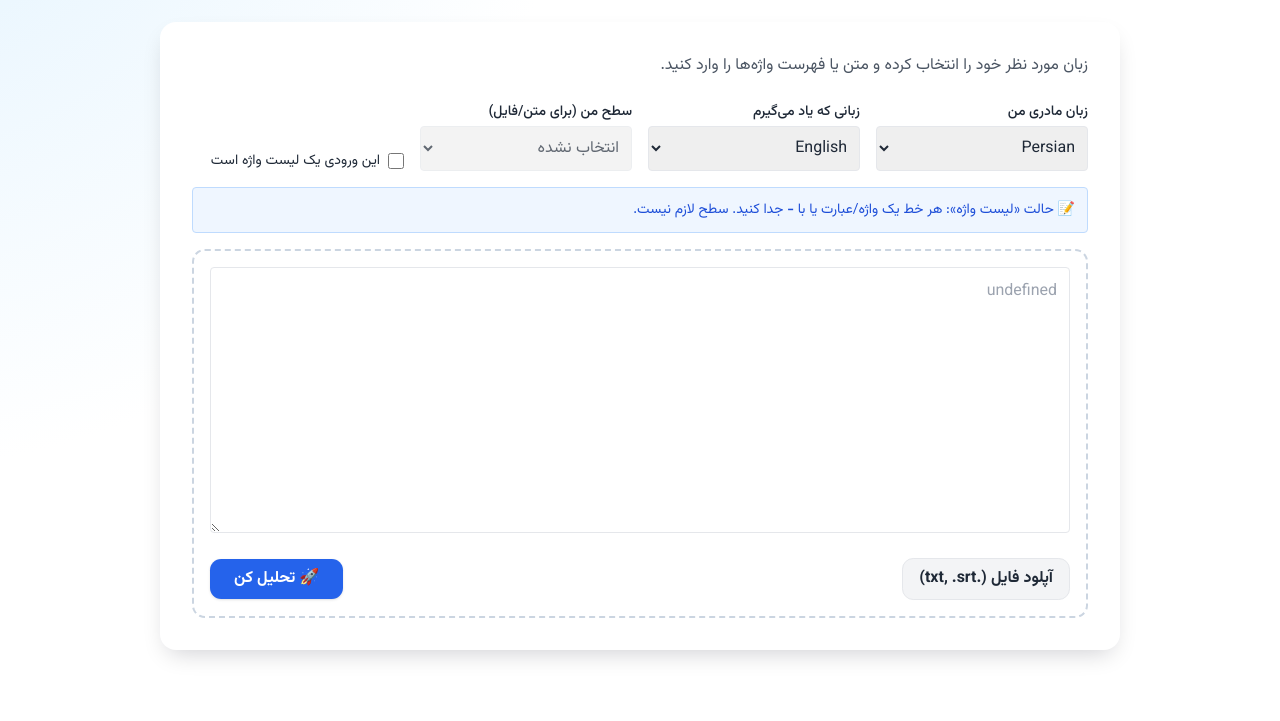
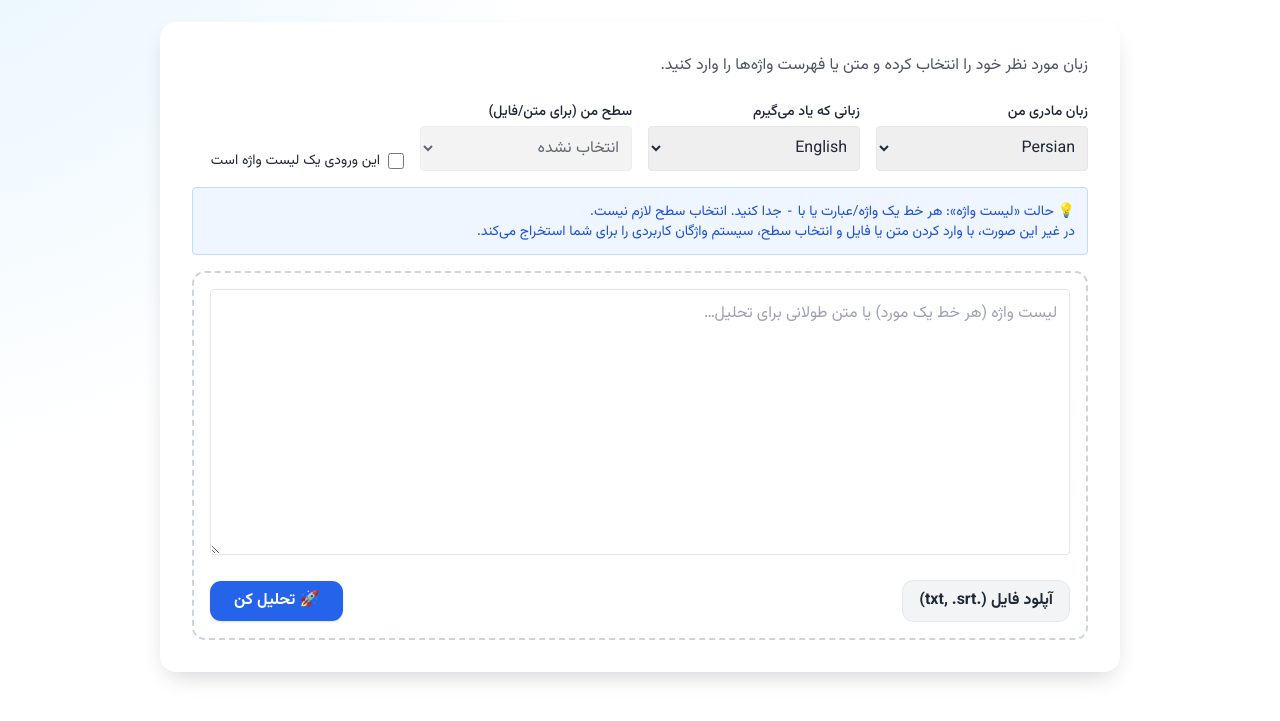
Before and after one commit to MR-Qaderi/Languare-Learner, a plain HTML site: page index.html in a window 1280 px wide. Shown: the part 73-794 px from the top of the page. Drawn offline with nearby package versions, Linux system fonts and the light colour scheme.

Commit message:
Update index.html

```diff
--- a/index.html
+++ b/index.html
@@ -102,14 +102,12 @@
 
       <!-- guidance -->
       <div id="hint-container" class="text-sm text-blue-700 bg-blue-50 border border-blue-200 rounded p-3 mb-4">
-        <span id="hint">💡 اگر «لیست واژه» وارد می‌کنید: <b>هر خط</b> یک واژه/عبارت یا واژه‌ها را با <code>-</code> جدا کنید. در این حالت نیازی به انتخاب سطح نیست.
-        اگر متن بلند یا فایل می‌فرستید، <b>حتماً سطح</b> خود را انتخاب کنید تا خروجی مطابق سطح شما باشد.</span>
+        <span id="hint"></span>
       </div>
 
       <!-- input -->
       <div id="drop-zone" class="drop-zone p-4">
-        <textarea id="text-input" rows="10" class="w-full p-3 rounded border"
-          placeholder="لیست واژه (هر خط یک مورد) یا متن طولانی برای تحلیل…"></textarea>
+        <textarea id="text-input" rows="10" class="w-full p-3 rounded border"></textarea>
         <div class="flex flex-col md:flex-row gap-3 md:items-center justify-between mt-4">
           <div class="flex items-center gap-2">
             <label for="file-upload" class="cursor-pointer btn btn-ghost px-4 py-2 border">
@@ -233,15 +231,12 @@
       const fileAttached = !!fileUpload.files[0];
       const autoIsList = looksLikeWordList(t) && !fileAttached;
       const isList = forceWordlist.checked || autoIsList;
-      const strings = uiStrings[currentLang] || uiStrings.en;
 
       if (isList){
         userLevelSelect.value='Unspecified';
         userLevelSelect.disabled = true;
-        hint.innerHTML = strings.hintWordlist;
       }else{
         userLevelSelect.disabled = false;
-        hint.innerHTML = strings.hintText;
       }
     }
 
@@ -511,7 +506,8 @@ ${isWordList ? `Here is the word/phrase list:\n${text}` : `Here is the text to a
             errorAIResponse: "پاسخ معتبری از هوش مصنوعی دریافت نشد.", errorServer: "مشکل ارتباط با سرور. دوباره تلاش کنید.", errorNoResults: "موردی پیدا نشد؛ ورودی دیگری امتحان کنید.",
             wordNotFound: "کلمه یافت نشد", definition: "تعریف", grammar: "نوع گرامر", collocations: "ترکیب‌های رایج", examples: "مثال‌ها",
             commonMistakes: "اشتباهات رایج", contextNote: "نکته", pronunciation: "تلفظ", forceWordlistLabel: "این ورودی یک لیست واژه است",
-            hintWordlist: "📝 حالت «لیست واژه»: هر خط یک واژه/عبارت یا با <b>-</b> جدا کنید. سطح لازم نیست.", hintText: "📚 حالت «متن/فایل»: لطفاً سطح خود را انتخاب کنید تا واژگان و عبارات مطابق سطح شما استخراج شوند.",
+            hintStatic: "💡 حالت «لیست واژه»: هر خط یک واژه/عبارت یا با <code>-</code> جدا کنید. انتخاب سطح لازم نیست.<br>در غیر این صورت، با وارد کردن متن یا فایل و انتخاب سطح، سیستم واژگان کاربردی را برای شما استخراج می‌کند.",
+            textPlaceholder: "لیست واژه (هر خط یک مورد) یا متن طولانی برای تحلیل…",
             expandAll: "⬇️ باز کردن همه", collapseAll: "⬆️ بستن همه", speakWord: "شنیدن واژه", speakSentence: "شنیدن جمله", stopSpeech: "توقف گفتار"
         },
         en: {
@@ -523,18 +519,18 @@ ${isWordList ? `Here is the word/phrase list:\n${text}` : `Here is the text to a
             errorLevel: "For texts/files, please select your level.", errorText: "Please enter or upload valid input.", errorAIResponse: "No valid AI response.",
             errorServer: "Problem connecting to server. Try again.", errorNoResults: "No items found. Try another input.", wordNotFound: "Word not found",
             definition: "Definition", grammar: "Grammar", collocations: "Collocations", examples: "Examples", commonMistakes: "Common Mistakes", contextNote: "Context/Note",
-            pronunciation: "Pronunciation", forceWordlistLabel: "This input is a word list", hintWordlist: "📝 Word List Mode: One word/phrase per line, or separate with <b>-</b>. Level is not required.",
-            hintText: "📚 Text/File Mode: Please select your level to get suitable words and phrases.",
+            pronunciation: "Pronunciation", forceWordlistLabel: "This input is a word list",
+            hintStatic: "💡 'Word List' mode: one word/phrase per line or separated with <code>-</code>. Level selection is not needed.<br>Otherwise, by pasting text or uploading a file and selecting your level, the system will extract practical vocabulary for you.",
+            textPlaceholder: "Word list (one item per line) or long text for analysis...",
             expandAll: "⬇️ Expand All", collapseAll: "⬆️ Collapse All", speakWord: "Speak word", speakSentence: "Speak sentence", stopSpeech: "Stop speech"
         },
-        // Other languages are abridged for brevity but would follow the same structure.
-        de: {appTitle:"KI-Sprachlerner",mainTitle:"Intelligenter Vokabeltrainer",subtitle:"Wortliste oder langen Text eingeben.",sourceLangLabel:"Meine Muttersprache",targetLangLabel:"Sprache, die ich lerne",userLevelLabel:"Mein Niveau (für Text/Dateien)",levelUnspecified:"Nicht angegeben",levelA1:"A1 (Anfänger)",levelA2:"A2 (Grundlegend)",levelB1:"B1 (Mittelstufe)",levelB2:"B2 (Obere Mittelstufe)",levelC1:"C1 (Fortgeschritten)",uploadBtnText:"Datei hochladen (.txt, .srt)",processBtn:"Analysieren",resultsTitle:"Analyseergebnisse",startOverBtn:"Neu anfangen",errorLevel:"Für Texte/Dateien bitte Niveau wählen.",errorText:"Bitte gültige Eingabe eingeben/hochladen.",errorAIResponse:"Keine gültige KI-Antwort.",errorServer:"Verbindungsproblem. Erneut versuchen.",errorNoResults:"Keine Elemente gefunden.",wordNotFound:"Wort nicht gefunden",definition:"Definition",grammar:"Grammatik",collocations:"Kollokationen",examples:"Beispiele",commonMistakes:"Häufige Fehler",contextNote:"Kontext/Notiz",pronunciation:"Aussprache",forceWordlistLabel:"Dies ist eine Wortliste",hintWordlist:"📝 Wortlistenmodus: Ein Wort/Satz pro Zeile oder mit <b>-</b> trennen. Niveau ist nicht erforderlich.",hintText:"📚 Text-/Dateimodus: Bitte wählen Sie Ihr Niveau.",expandAll:"⬇️ Alle erweitern",collapseAll:"⬆️ Alle reduzieren",speakWord:"Wort sprechen",speakSentence:"Satz sprechen",stopSpeech:"Sprache stoppen"},
-        fr: {appTitle:"Apprentissage des langues par l'IA",mainTitle:"Constructeur de vocabulaire intelligent",subtitle:"Saisissez une liste de mots ou un long texte.",sourceLangLabel:"Ma langue maternelle",targetLangLabel:"Langue que j'apprends",userLevelLabel:"Mon niveau (pour textes/fichiers)",levelUnspecified:"Non spécifié",levelA1:"A1 (Débutant)",levelA2:"A2 (Élémentaire)",levelB1:"B1 (Intermédiaire)",levelB2:"B2 (Intermédiaire supérieur)",levelC1:"C1 (Avancé)",uploadBtnText:"Télécharger (.txt, .srt)",processBtn:"Analyser",resultsTitle:"Résultats de l'analyse",startOverBtn:"Recommencer",errorLevel:"Pour textes/fichiers, choisissez votre niveau.",errorText:"Veuillez saisir ou télécharger une entrée valide.",errorAIResponse:"Aucune réponse valide.",errorServer:"Problème de connexion.",errorNoResults:"Aucun élément trouvé.",wordNotFound:"Mot non trouvé",definition:"Définition",grammar:"Grammaire",collocations:"Collocations",examples:"Exemples",commonMistakes:"Erreurs courantes",contextNote:"Contexte/Note",pronunciation:"Prononciation",forceWordlistLabel:"Ceci est une liste de mots",hintWordlist:"📝 Mode liste de mots : Un mot/phrase par ligne, ou séparer par <b>-</b>. Le niveau n'est pas requis.",hintText:"📚 Mode texte/fichier : Veuillez sélectionner votre niveau.",expandAll:"⬇️ Tout déplier",collapseAll:"⬆️ Tout replier",speakWord:"Parler le mot",speakSentence:"Parler la phrase",stopSpeech:"Arrêter la parole"},
-        es: {appTitle:"Aprendizaje de idiomas con IA",mainTitle:"Constructor de vocabulario inteligente",subtitle:"Lista de palabras o texto largo.",sourceLangLabel:"Mi lengua materna",targetLangLabel:"Idioma que aprendo",userLevelLabel:"Mi nivel (para texto/archivos)",levelUnspecified:"No especificado",levelA1:"A1 (Principiante)",levelA2:"A2 (Elemental)",levelB1:"B1 (Intermedio)",levelB2:"B2 (Intermedio alto)",levelC1:"C1 (Avanzado)",uploadBtnText:"Subir (.txt, .srt)",processBtn:"Analizar",resultsTitle:"Resultados del análisis",startOverBtn:"Empezar de nuevo",errorLevel:"Para textos/archivos, elige tu nivel.",errorText:"Introduce o sube una entrada válida.",errorAIResponse:"Sin respuesta válida.",errorServer:"Problemas de conexión.",errorNoResults:"No se encontraron elementos.",wordNotFound:"No se encontró palabra",definition:"Definición",grammar:"Gramática",collocations:"Colocaciones",examples:"Ejemplos",commonMistakes:"Errores comunes",contextNote:"Contexto/Nota",pronunciation:"Pronunciación",forceWordlistLabel:"Esta es una lista de palabras",hintWordlist:"📝 Modo lista de palabras: Una palabra/frase por línea, o separar con <b>-</b>. No se requiere nivel.",hintText:"📚 Modo texto/archivo: Por favor, seleccione su nivel.",expandAll:"⬇️ Expandir todo",collapseAll:"⬆️ Contraer todo",speakWord:"Decir palabra",speakSentence:"Decir frase",stopSpeech:"Detener voz"},
-        zh: {appTitle:"人工智能语言学习器",mainTitle:"智能词汇构建器",subtitle:"输入单词列表或长文本。",sourceLangLabel:"我的母语",targetLangLabel:"我学习的语言",userLevelLabel:"我的水平（用于文本/文件）",levelUnspecified:"未指定",levelA1:"A1 (初学者)",levelA2:"A2 (初级)",levelB1:"B1 (中级)",levelB2:"B2 (中高级)",levelC1:"C1 (高级)",uploadBtnText:"上传文件 (.txt, .srt)",processBtn:"分析",resultsTitle:"分析结果",startOverBtn:"重新开始",errorLevel:"对于文本/文件请选择水平。",errorText:"请输入或上传有效输入。",errorAIResponse:"无有效响应。",errorServer:"连接问题。",errorNoResults:"未找到项目。",wordNotFound:"未找到单词",definition:"定义",grammar:"语法",collocations:"搭配",examples:"例子",commonMistakes:"常见错误",contextNote:"语境/说明",pronunciation:"发音",forceWordlistLabel:"这是一个单词列表",hintWordlist:"📝 单词列表模式：每行一个单词/短语，或用<b>-</b>分隔。不需要级别。",hintText:"📚 文本/文件模式：请选择您的级别。",expandAll:"⬇️ 全部展开",collapseAll:"⬆️ 全部折叠",speakWord:"朗读单词",speakSentence:"朗读句子",stopSpeech:"停止朗读"},
-        tr: {appTitle:"Yapay Zeka ile Dil Öğrenimi",mainTitle:"Akıllı Kelime Oluşturucu",subtitle:"Kelime listesi veya uzun metin.",sourceLangLabel:"Ana Dilim",targetLangLabel:"Öğrendiğim Dil",userLevelLabel:"Seviyem (metin/dosyalar için)",levelUnspecified:"Belirtilmemiş",levelA1:"A1 (Başlangıç)",levelA2:"A2 (Temel)",levelB1:"B1 (Orta)",levelB2:"B2 (Orta-üstü)",levelC1:"C1 (İleri)",uploadBtnText:"Dosya (.txt, .srt)",processBtn:"Analiz Et",resultsTitle:"Analiz Sonuçları",startOverBtn:"Yeniden Başla",errorLevel:"Metin/dosyalar için seviye seçin.",errorText:"Geçerli bir giriş girin/yükleyin.",errorAIResponse:"Geçerli yanıt yok.",errorServer:"Bağlantı sorunu.",errorNoResults:"Öğe bulunamadı.",wordNotFound:"Kelime bulunamadı",definition:"Tanım",grammar:"Gramer",collocations:"Birlikte Kullanımlar",examples:"Örnekler",commonMistakes:"Yaygın Hatalar",contextNote:"Bağlam/Not",pronunciation:"Telaffuz",forceWordlistLabel:"Bu bir kelime listesidir",hintWordlist:"📝 Kelime Listesi Modu: Satır başına bir kelime/ifade veya <b>-</b> ile ayırın. Seviye gerekli değildir.",hintText:"📚 Metin/Dosya Modu: Lütfen seviyenizi seçin.",expandAll:"⬇️ Tümünü Genişlet",collapseAll:"⬆️ Tümünü Daralt",speakWord:"Kelimeyi söyle",speakSentence:"Cümleyi söyle",stopSpeech:"Konuşmayı durdur"},
-        it: {appTitle:"Apprendimento delle lingue con IA",mainTitle:"Costruttore di vocabolario intelligente",subtitle:"Elenco parole o testo lungo.",sourceLangLabel:"Lingua madre",targetLangLabel:"Lingua che imparo",userLevelLabel:"Livello (per testi/file)",levelUnspecified:"Non specificato",levelA1:"A1 (Principiante)",levelA2:"A2 (Elementare)",levelB1:"B1 (Intermedio)",levelB2:"B2 (Intermedio-superiore)",levelC1:"C1 (Avanzato)",uploadBtnText:"Carica (.txt, .srt)",processBtn:"Analizza",resultsTitle:"Risultati dell'analisi",startOverBtn:"Ricomincia",errorLevel:"Per testi/file seleziona il livello.",errorText:"Inserisci/carica un input valido.",errorAIResponse:"Nessuna risposta valida.",errorServer:"Problema di connessione.",errorNoResults:"Nessun elemento trovato.",wordNotFound:"Parola non trovata",definition:"Definizione",grammar:"Grammatica",collocations:"Collocazioni",examples:"Esempi",commonMistakes:"Errori comuni",contextNote:"Contesto/Nota",pronunciation:"Pronuncia",forceWordlistLabel:"Questa è una lista di parole",hintWordlist:"📝 Modalità lista di parole: Una parola/frase per riga, o separare con <b>-</b>. Il livello non è richiesto.",hintText:"📚 Modalità testo/file: Seleziona il tuo livello.",expandAll:"⬇️ Espandi tutto",collapseAll:"⬆️ Comprimi tutto",speakWord:"Pronuncia parola",speakSentence:"Pronuncia frase",stopSpeech:"Ferma discorso"},
-        ru: {appTitle:"Изучение языков с ИИ",mainTitle:"Умный конструктор словарного запаса",subtitle:"Список слов или длинный текст.",sourceLangLabel:"Родной язык",targetLangLabel:"Изучаемый язык",userLevelLabel:"Уровень (для текста/файлов)",levelUnspecified:"Не указан",levelA1:"A1 (Начинающий)",levelA2:"A2 (Элементарный)",levelB1:"B1 (Средний)",levelB2:"B2 (Выше среднего)",levelC1:"C1 (Продвинутый)",uploadBtnText:"Загрузить (.txt, .srt)",processBtn:"Анализировать",resultsTitle:"Результаты анализа",startOverBtn:"Начать сначала",errorLevel:"Для текста/файлов укажите уровень.",errorText:"Введите/загрузите корректные данные.",errorAIResponse:"Нет ответа ИИ.",errorServer:"Ошибка соединения.",errorNoResults:"Ничего не найдено.",wordNotFound:"Слово не найдено",definition:"Определение",grammar:"Грамматика",collocations:"Сочетания",examples:"Примеры",commonMistakes:"Частые ошибки",contextNote:"Контекст/Примечание",pronunciation:"Произношение",forceWordlistLabel:"Это список слов",hintWordlist:"📝 Режим списка слов: Одно слово/фраза на строку или разделите с помощью <b>-</b>. Уровень не требуется.",hintText:"📚 Режим текста/файла: Пожалуйста, выберите свой уровень.",expandAll:"⬇️ Развернуть все",collapseAll:"⬆️ Свернуть все",speakWord:"Произнести слово",speakSentence:"Произнести предложение",stopSpeech:"Остановить речь"}
+        de: {appTitle:"KI-Sprachlerner",mainTitle:"Intelligenter Vokabeltrainer",subtitle:"Wortliste oder langen Text eingeben.",sourceLangLabel:"Meine Muttersprache",targetLangLabel:"Sprache, die ich lerne",userLevelLabel:"Mein Niveau (für Text/Dateien)",levelUnspecified:"Nicht angegeben",levelA1:"A1 (Anfänger)",levelA2:"A2 (Grundlegend)",levelB1:"B1 (Mittelstufe)",levelB2:"B2 (Obere Mittelstufe)",levelC1:"C1 (Fortgeschritten)",uploadBtnText:"Datei hochladen (.txt, .srt)",processBtn:"Analysieren",resultsTitle:"Analyseergebnisse",startOverBtn:"Neu anfangen",errorLevel:"Für Texte/Dateien bitte Niveau wählen.",errorText:"Bitte gültige Eingabe eingeben/hochladen.",errorAIResponse:"Keine gültige KI-Antwort.",errorServer:"Verbindungsproblem. Erneut versuchen.",errorNoResults:"Keine Elemente gefunden.",wordNotFound:"Wort nicht gefunden",definition:"Definition",grammar:"Grammatik",collocations:"Kollokationen",examples:"Beispiele",commonMistakes:"Häufige Fehler",contextNote:"Kontext/Notiz",pronunciation:"Aussprache",forceWordlistLabel:"Dies ist eine Wortliste",hintStatic:"💡 Wortlistenmodus: Ein Wort/Satz pro Zeile oder mit <code>-</code> trennen. Niveau ist nicht erforderlich.<br>Andernfalls extrahiert das System Vokabeln für Sie.",textPlaceholder:"Wortliste (ein Eintrag pro Zeile) oder langer Text...",expandAll:"⬇️ Alle erweitern",collapseAll:"⬆️ Alle reduzieren",speakWord:"Wort sprechen",speakSentence:"Satz sprechen",stopSpeech:"Sprache stoppen"},
+        fr: {appTitle:"Apprentissage des langues par l'IA",mainTitle:"Constructeur de vocabulaire intelligent",subtitle:"Saisissez une liste de mots ou un long texte.",sourceLangLabel:"Ma langue maternelle",targetLangLabel:"Langue que j'apprends",userLevelLabel:"Mon niveau (pour textes/fichiers)",levelUnspecified:"Non spécifié",levelA1:"A1 (Débutant)",levelA2:"A2 (Élémentaire)",levelB1:"B1 (Intermédiaire)",levelB2:"B2 (Intermédiaire supérieur)",levelC1:"C1 (Avancé)",uploadBtnText:"Télécharger (.txt, .srt)",processBtn:"Analyser",resultsTitle:"Résultats de l'analyse",startOverBtn:"Recommencer",errorLevel:"Pour textes/fichiers, choisissez votre niveau.",errorText:"Veuillez saisir ou télécharger une entrée valide.",errorAIResponse:"Aucune réponse valide.",errorServer:"Problème de connexion.",errorNoResults:"Aucun élément trouvé.",wordNotFound:"Mot non trouvé",definition:"Définition",grammar:"Grammaire",collocations:"Collocations",examples:"Exemples",commonMistakes:"Erreurs courantes",contextNote:"Contexte/Note",pronunciation:"Prononciation",forceWordlistLabel:"Ceci est une liste de mots",hintStatic:"💡 Mode liste de mots : Un mot/phrase par ligne, ou séparer par <code>-</code>. Le niveau n'est pas requis.<br>Sinon, le système extraira le vocabulaire pour vous.",textPlaceholder:"Liste de mots (un par ligne) ou texte long...",expandAll:"⬇️ Tout déplier",collapseAll:"⬆️ Tout replier",speakWord:"Parler le mot",speakSentence:"Parler la phrase",stopSpeech:"Arrêter la parole"},
+        es: {appTitle:"Aprendizaje de idiomas con IA",mainTitle:"Constructor de vocabulario inteligente",subtitle:"Lista de palabras o texto largo.",sourceLangLabel:"Mi lengua materna",targetLangLabel:"Idioma que aprendo",userLevelLabel:"Mi nivel (para texto/archivos)",levelUnspecified:"No especificado",levelA1:"A1 (Principiante)",levelA2:"A2 (Elemental)",levelB1:"B1 (Intermedio)",levelB2:"B2 (Intermedio alto)",levelC1:"C1 (Avanzado)",uploadBtnText:"Subir (.txt, .srt)",processBtn:"Analizar",resultsTitle:"Resultados del análisis",startOverBtn:"Empezar de nuevo",errorLevel:"Para textos/archivos, elige tu nivel.",errorText:"Introduce o sube una entrada válida.",errorAIResponse:"Sin respuesta válida.",errorServer:"Problemas de conexión.",errorNoResults:"No se encontraron elementos.",wordNotFound:"No se encontró palabra",definition:"Definición",grammar:"Gramática",collocations:"Colocaciones",examples:"Ejemplos",commonMistakes:"Errores comunes",contextNote:"Contexto/Nota",pronunciation:"Pronunciación",forceWordlistLabel:"Esta es una lista de palabras",hintStatic:"💡 Modo lista de palabras: Una palabra/frase por línea, o separar con <code>-</code>. No se requiere nivel.<br>De lo contrario, el sistema extraerá vocabulario para ti.",textPlaceholder:"Lista de palabras (una por línea) o texto largo...",expandAll:"⬇️ Expandir todo",collapseAll:"⬆️ Contraer todo",speakWord:"Decir palabra",speakSentence:"Decir frase",stopSpeech:"Detener voz"},
+        zh: {appTitle:"人工智能语言学习器",mainTitle:"智能词汇构建器",subtitle:"输入单词列表或长文本。",sourceLangLabel:"我的母语",targetLangLabel:"我学习的语言",userLevelLabel:"我的水平（用于文本/文件）",levelUnspecified:"未指定",levelA1:"A1 (初学者)",levelA2:"A2 (初级)",levelB1:"B1 (中级)",levelB2:"B2 (中高级)",levelC1:"C1 (高级)",uploadBtnText:"上传文件 (.txt, .srt)",processBtn:"分析",resultsTitle:"分析结果",startOverBtn:"重新开始",errorLevel:"对于文本/文件请选择水平。",errorText:"请输入或上传有效输入。",errorAIResponse:"无有效响应。",errorServer:"连接问题。",errorNoResults:"未找到项目。",wordNotFound:"未找到单词",definition:"定义",grammar:"语法",collocations:"搭配",examples:"例子",commonMistakes:"常见错误",contextNote:"语境/说明",pronunciation:"发音",forceWordlistLabel:"这是一个单词列表",hintStatic:"💡 单词列表模式：每行一个单词/短语，或用<code>-</code>分隔。不需要级别。<br>否则，系统将为您提取词汇。",textPlaceholder:"单词列表（每行一项）或长文本...",expandAll:"⬇️ 全部展开",collapseAll:"⬆️ 全部折叠",speakWord:"朗读单词",speakSentence:"朗读句子",stopSpeech:"停止朗读"},
+        tr: {appTitle:"Yapay Zeka ile Dil Öğrenimi",mainTitle:"Akıllı Kelime Oluşturucu",subtitle:"Kelime listesi veya uzun metin.",sourceLangLabel:"Ana Dilim",targetLangLabel:"Öğrendiğim Dil",userLevelLabel:"Seviyem (metin/dosyalar için)",levelUnspecified:"Belirtilmemiş",levelA1:"A1 (Başlangıç)",levelA2:"A2 (Temel)",levelB1:"B1 (Orta)",levelB2:"B2 (Orta-üstü)",levelC1:"C1 (İleri)",uploadBtnText:"Dosya (.txt, .srt)",processBtn:"Analiz Et",resultsTitle:"Analiz Sonuçları",startOverBtn:"Yeniden Başla",errorLevel:"Metin/dosyalar için seviye seçin.",errorText:"Geçerli bir giriş girin/yükleyin.",errorAIResponse:"Geçerli yanıt yok.",errorServer:"Bağlantı sorunu.",errorNoResults:"Öğe bulunamadı.",wordNotFound:"Kelime bulunamadı",definition:"Tanım",grammar:"Gramer",collocations:"Birlikte Kullanımlar",examples:"Örnekler",commonMistakes:"Yaygın Hatalar",contextNote:"Bağlam/Not",pronunciation:"Telaffuz",forceWordlistLabel:"Bu bir kelime listesidir",hintStatic:"📝 Kelime Listesi Modu: Satır başına bir kelime/ifade veya <b>-</b> ile ayırın. Seviye gerekli değildir.",hintText:"📚 Metin/Dosya Modu: Lütfen seviyenizi seçin.",expandAll:"⬇️ Tümünü Genişlet",collapseAll:"⬆️ Tümünü Daralt",speakWord:"Kelimeyi söyle",speakSentence:"Cümleyi söyle",stopSpeech:"Konuşmayı durdur"},
+        it: {appTitle:"Apprendimento delle lingue con IA",mainTitle:"Costruttore di vocabolario intelligente",subtitle:"Elenco parole o testo lungo.",sourceLangLabel:"Lingua madre",targetLangLabel:"Lingua che imparo",userLevelLabel:"Livello (per testi/file)",levelUnspecified:"Non specificato",levelA1:"A1 (Principiante)",levelA2:"A2 (Elementare)",levelB1:"B1 (Intermedio)",levelB2:"B2 (Intermedio-superiore)",levelC1:"C1 (Avanzato)",uploadBtnText:"Carica (.txt, .srt)",processBtn:"Analizza",resultsTitle:"Risultati dell'analisi",startOverBtn:"Ricomincia",errorLevel:"Per testi/file seleziona il livello.",errorText:"Inserisci/carica un input valido.",errorAIResponse:"Nessuna risposta valida.",errorServer:"Problema di connessione.",errorNoResults:"Nessun elemento trovato.",wordNotFound:"Parola non trovata",definition:"Definizione",grammar:"Grammatica",collocations:"Collocazioni",examples:"Esempi",commonMistakes:"Errori comuni",contextNote:"Contesto/Nota",pronunciation:"Pronuncia",forceWordlistLabel:"Questa è una lista di parole",hintStatic:"📝 Modalità lista di parole: Una parola/frase per riga, o separare con <b>-</b>. Il livello non è richiesto.",hintText:"📚 Modalità testo/file: Seleziona il tuo livello.",expandAll:"⬇️ Espandi tutto",collapseAll:"⬆️ Comprimi tutto",speakWord:"Pronuncia parola",speakSentence:"Pronuncia frase",stopSpeech:"Ferma discorso"},
+        ru: {appTitle:"Изучение языков с ИИ",mainTitle:"Умный конструктор словарного запаса",subtitle:"Список слов или длинный текст.",sourceLangLabel:"Родной язык",targetLangLabel:"Изучаемый язык",userLevelLabel:"Уровень (для текста/файлов)",levelUnspecified:"Не указан",levelA1:"A1 (Начинающий)",levelA2:"A2 (Элементарный)",levelB1:"B1 (Средний)",levelB2:"B2 (Выше среднего)",levelC1:"C1 (Продвинутый)",uploadBtnText:"Загрузить (.txt, .srt)",processBtn:"Анализировать",resultsTitle:"Результаты анализа",startOverBtn:"Начать сначала",errorLevel:"Для текста/файлов укажите уровень.",errorText:"Введите/загрузите корректные данные.",errorAIResponse:"Нет ответа ИИ.",errorServer:"Ошибка соединения.",errorNoResults:"Ничего не найдено.",wordNotFound:"Слово не найдено",definition:"Определение",grammar:"Грамматика",collocations:"Сочетания",examples:"Примеры",commonMistakes:"Частые ошибки",contextNote:"Контекст/Примечание",pronunciation:"Произношение",forceWordlistLabel:"Это список слов",hintStatic:"📝 Режим списка слов: Одно слово/фраза на строку или разделите с помощью <b>-</b>. Уровень не требуется.",hintText:"📚 Режим текста/файла: Пожалуйста, выберите свой уровень.",expandAll:"⬇️ Развернуть все",collapseAll:"⬆️ Свернуть все",speakWord:"Произнести слово",speakSentence:"Произнести предложение",stopSpeech:"Остановить речь"}
     };
 
     function setLanguage(lang){
@@ -566,6 +562,7 @@ ${isWordList ? `Here is the word/phrase list:\n${text}` : `Here is the text to a
       document.getElementById('collapse-all').textContent = s.collapseAll;
       document.getElementById('stop-tts').title = s.stopSpeech;
       document.getElementById('text-input').placeholder = s.textPlaceholder;
+      document.getElementById('hint').innerHTML = s.hintStatic;
       syncLevelRequirement();
     }
 
```
